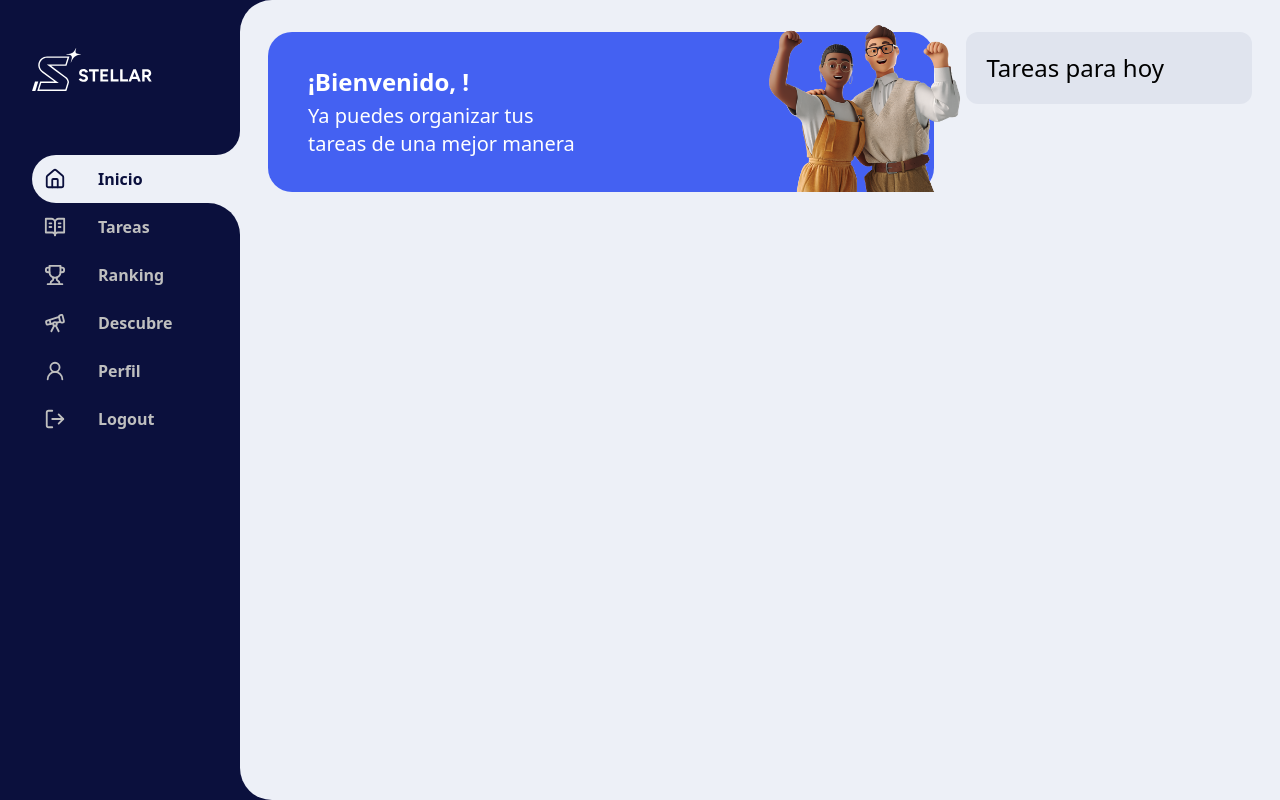
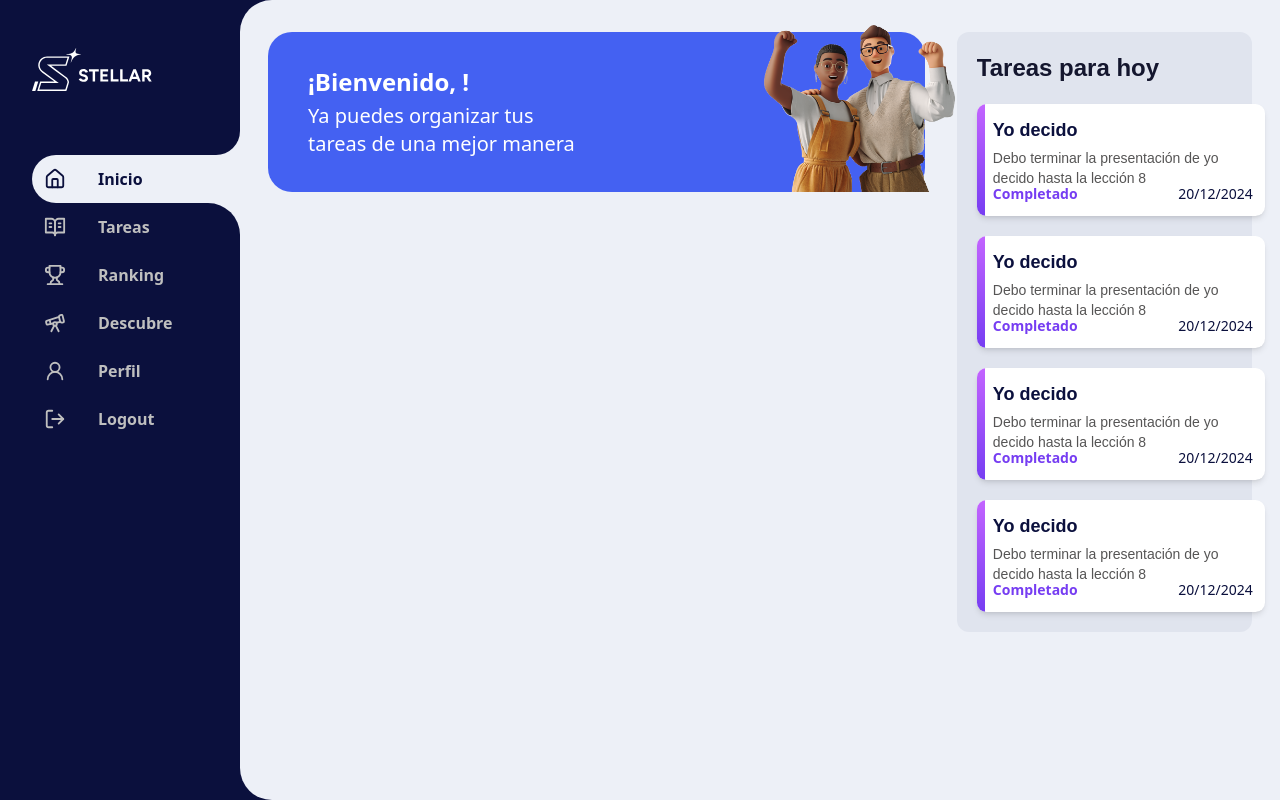
Before and after one commit to KevinLatino/Stellar-Frontend, a React (Vite) app: page /sidebar/dashboard in a window 1280 px wide. Built offline with nearby package versions, Linux system fonts and the light colour scheme.

Commit message:
Adding new styles

```diff
--- a/src/Screens/HomeScreen.jsx
+++ b/src/Screens/HomeScreen.jsx
@@ -2,7 +2,7 @@ import React, { useEffect, useState } from 'react';
 import Welcome from '../../public/Ilustrations/Welcome.png';
 import getUserFromCookie from '../Utils/getUserCookies';
 import CompletedTaskComponent from '../Components/CompletedTaskComponent';
-import TaskCard from '../Components/TaskCardComponent'; // Importa TaskCard
+import TaskCard from '../Components/TaskCardComponent';
 
 const HomeScreen = () => {
     const [name, setName] = useState({ name: "" });
@@ -41,7 +41,11 @@ const HomeScreen = () => {
                     </div>
                     <div className='w-[30%] my-1'>
                         <div className="flex flex-col gap-5 bg-[#E0E4EE] p-5 rounded-xl">
-                            <h2 className="text-2xl font-medium">Tareas para hoy</h2>
+                            <h2 className="text-2xl font-semibold font-raleway  text-strong-blue">Tareas para hoy</h2>
+                            <CompletedTaskComponent />
+                            <CompletedTaskComponent />
+                            <CompletedTaskComponent />
+                            <CompletedTaskComponent />
                         </div>
                     </div>
                 </div>
```
